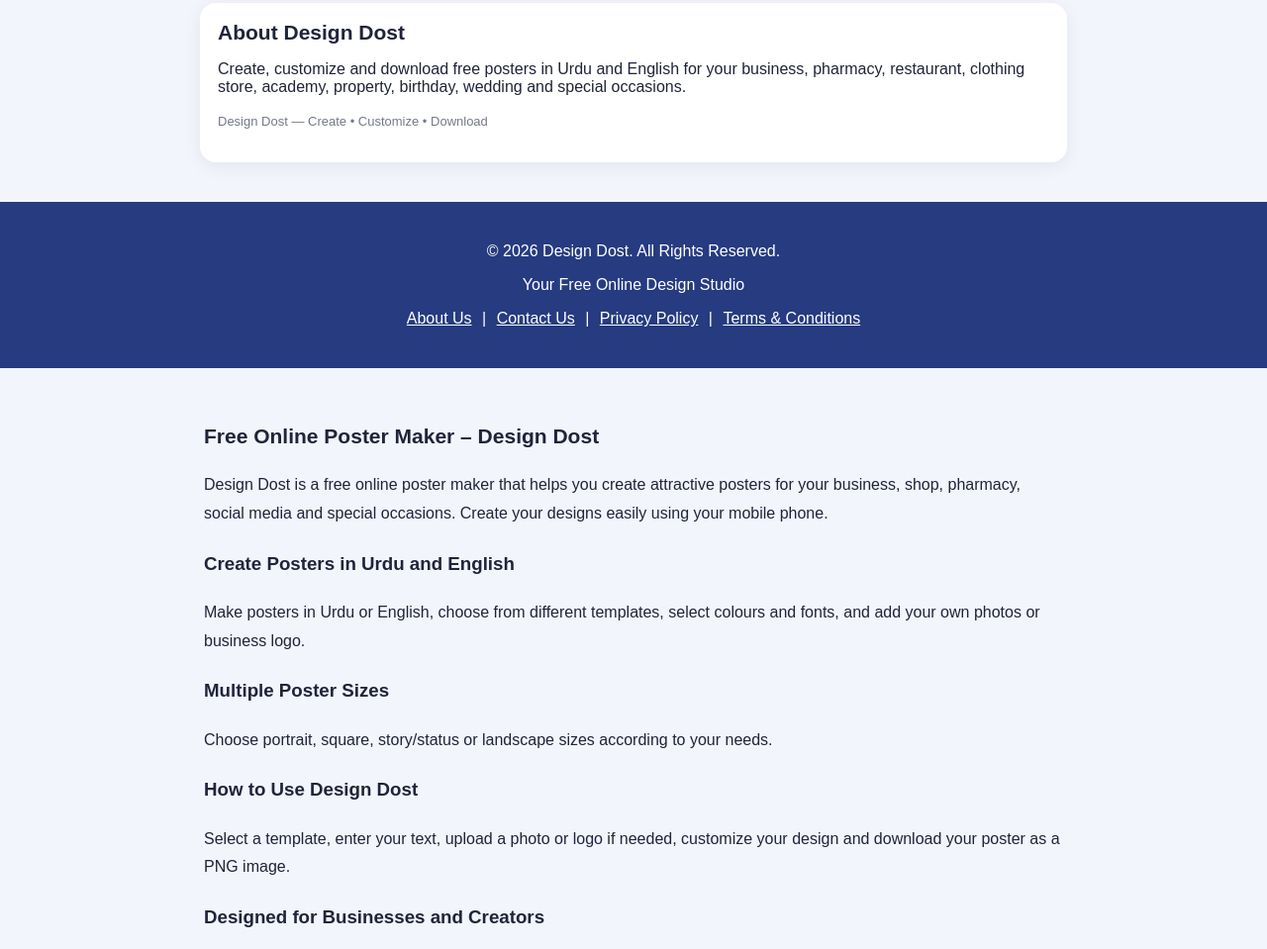
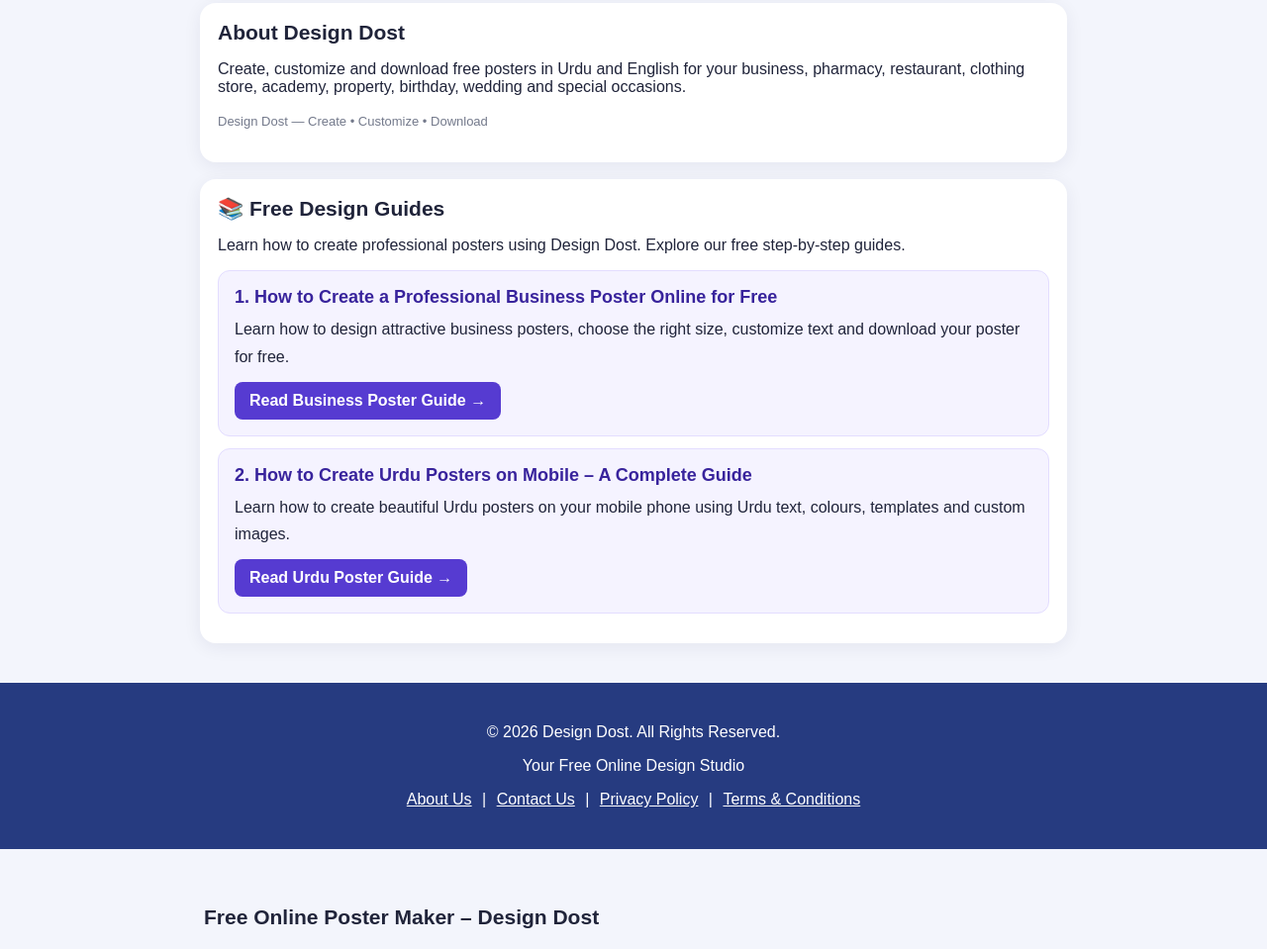
Before and after one commit to designdoststudio/designdoststudio.github.io, a plain HTML site: page index.html in a window 1280 px wide. Shown: the part 2399-3358 px from the top of the page at 99% size. Drawn offline with Linux system fonts and the light colour scheme.

Commit message:
Update index.html

```diff
--- a/index.html
+++ b/index.html
@@ -141,6 +141,41 @@ padding:25px 16px;
 max-width:900px;
 margin:25px auto;
 line-height:1.8;
+}
+
+/* Free Design Guides */
+
+.guide-card{
+background:#f5f3ff;
+border:1px solid #e3ddff;
+border-radius:12px;
+padding:16px;
+margin:12px 0;
+}
+
+.guide-card h3{
+margin:0 0 8px;
+color:#38239c;
+font-size:18px;
+}
+
+.guide-card p{
+line-height:1.7;
+margin:0 0 12px;
+}
+
+.guide-card a{
+display:inline-block;
+background:#563bd1;
+color:white;
+text-decoration:none;
+padding:10px 15px;
+border-radius:8px;
+font-weight:bold;
+}
+
+.guide-card a:hover{
+background:#4025a6;
 }
 
 @media(max-width:520px){
@@ -315,6 +350,46 @@ Create, customize and download free posters in Urdu and English for your busines
 </p>
 
 <p class="hint">Design Dost — Create • Customize • Download</p>
+</section>
+
+<!-- Free Design Guides Section -->
+
+<section class="panel" id="design-guides">
+
+<h2>📚 Free Design Guides</h2>
+
+<p>
+Learn how to create professional posters using Design Dost. Explore our free step-by-step guides.
+</p>
+
+<div class="guide-card">
+
+<h3>1. How to Create a Professional Business Poster Online for Free</h3>
+
+<p>
+Learn how to design attractive business posters, choose the right size, customize text and download your poster for free.
+</p>
+
+<a href="business-poster-guide.html">
+Read Business Poster Guide →
+</a>
+
+</div>
+
+<div class="guide-card">
+
+<h3>2. How to Create Urdu Posters on Mobile – A Complete Guide</h3>
+
+<p>
+Learn how to create beautiful Urdu posters on your mobile phone using Urdu text, colours, templates and custom images.
+</p>
+
+<a href="urdu-poster-design-guide.html">
+Read Urdu Poster Guide →
+</a>
+
+</div>
+
 </section>
 
 </main>
```
